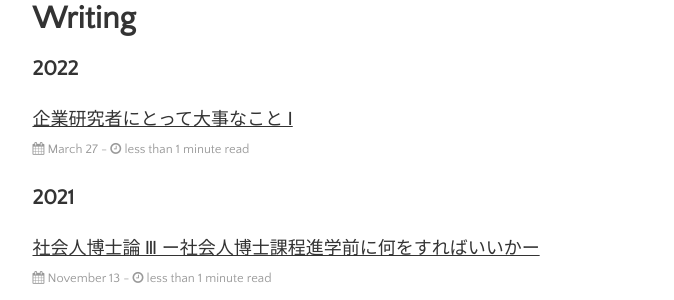
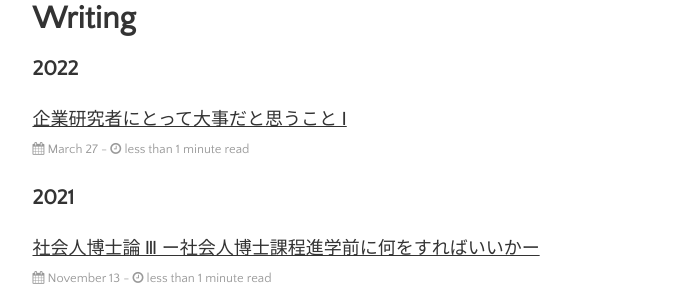
Before and after one commit to yokoyamatomoyasu/yokoyamatomoyasu.github.io, a Jekyll site: the page built from menu/writing.md, in a window 1280 px wide. Shown: the part 165-465 px from the top of the page, without its empty margins (300-974 px from the left). Built offline with Jekyll 4.4.1, drawn with Linux system fonts in a browser that asks for light colours.

Commit message:
GitHub pages site with Jekyll

```diff
--- a/_posts/2022-03-27-researcher-life-4.md
+++ b/_posts/2022-03-27-researcher-life-4.md
@@ -1,14 +1,13 @@
 ---
 layout: post
-title: "企業研究者にとって大事なこと Ⅰ"
+title: "企業研究者にとって大事だと思うこと Ⅰ"
 author: "Tomoyasu Yokoyama"
 categories: blog,mindset
 tags: [documentation,technology,mindset]
 image: pexels-fauxels-3183153.jpg
 ---
 
-
-私が企業研究者にとって大事だと思うことが３つあります。今回はそのことについて書きたいと思います。
+私が企業研究者にとって大事だと思い、日頃から意識していることが３つあります。今回はそのことについて書きたいと思います。
 
 ### 企業研究者にとって大事なことは？その１
 
```
